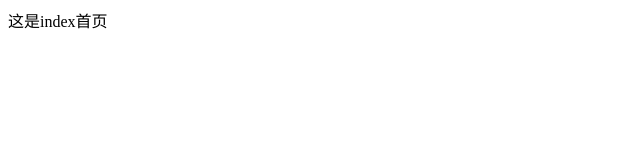
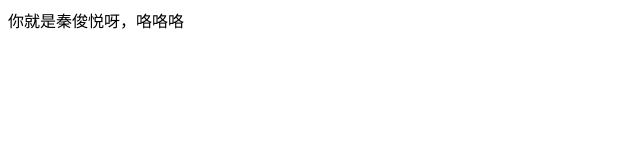
Before and after one commit to gaojiabao02/githubweb, a plain HTML site: page index.html in a window 1280 px wide. Shown: the whole page, without its empty margins (0-640 px from the left). Drawn offline with Linux system fonts and the light colour scheme.

Commit message:
Update index.html

```diff
--- a/index.html
+++ b/index.html
@@ -1 +1 @@
-<p>这是index首页</p>
+<p>你就是秦俊悦呀，咯咯咯</p>
```
